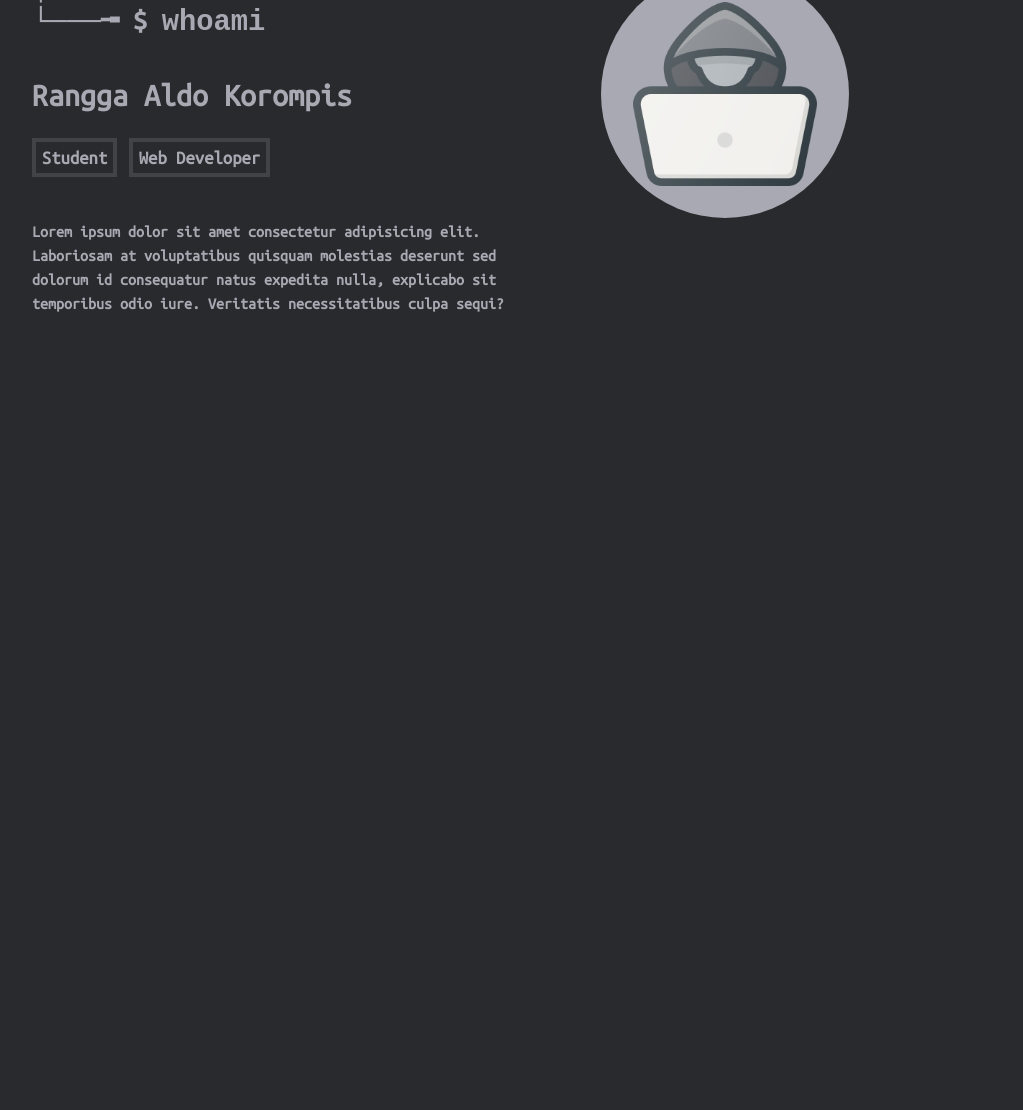
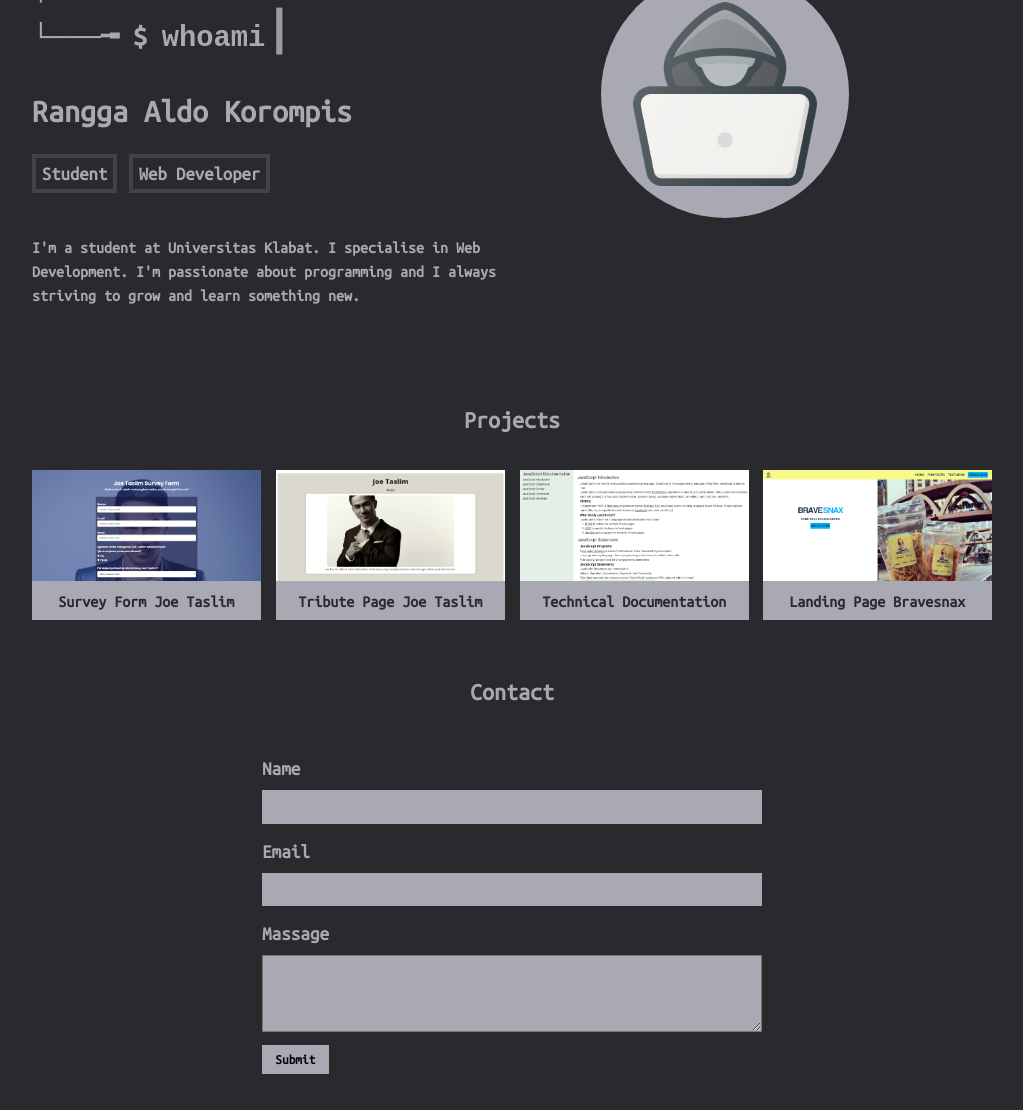
Before and after one commit to r4korompis/personal-CV, a plain HTML site: page index.html in a window 1280 px wide. Shown: the part 120-1230 px from the top of the page, without its empty margins (128-1151 px from the left). Before the commit the page ends 800 px from the top, so only its background shows below. Drawn offline with nearby package versions, Linux system fonts and the light colour scheme.

Commit message:
Update file

```diff
--- a/assets/style/style.css
+++ b/assets/style/style.css
@@ -32,6 +32,12 @@ a:visited {
 
 .container {
   margin: 1.25em 1.875em;
+}
+
+.subtitle {
+  padding-top: 2.5em;
+  text-align: center;
+  padding-bottom: 1.5625em;
 }
 
 /* Navigation */
@@ -110,6 +116,65 @@ a:visited {
   line-height: 1.5;
 }
 
+/* Projects */
+.cards {
+  display: grid;
+  grid-template-columns: repeat(auto-fit, minmax(12.5em, 1fr));
+  gap: 0.9375em;
+}
+
+.card-img a img {
+  width: 100%;
+  height: auto;
+}
+
+.card-img {
+  background: var(--font-color);
+}
+
+.card-title {
+  color: var(--basic-color);
+  text-align: center;
+  padding: 0.625em;
+}
+
+/* Contact */
+.form {
+  max-width: 31.25em;
+  margin: 0 auto;
+  display: flex;
+  flex-direction: column;
+}
+
+.form label {
+  font-size: 1.2em;
+  padding-top: 0.9375em;
+  padding-bottom: 0.625em;
+}
+
+#name,
+#email {
+  background: var(--font-color);
+  height: 2.5em;
+  border: none;
+}
+
+#massage {
+  background: var(--font-color);
+}
+
+#submit {
+  width: 5em;
+  background: var(--font-color);
+  border: none;
+  margin-top: 0.9375em;
+  padding: 0.625em;
+  cursor: pointer;
+  font-family: var(--basic-font);
+  font-weight: bold;
+  margin-bottom: 1.2em;
+}
+
 /* Responsive Breakpoint */
 /* Mobile devices */
 @media screen and (max-width: 415px) {
@@ -182,6 +247,10 @@ a:visited {
 
   .change-color {
     color: var(--basic-color);
+  }
+
+  .fixed {
+    position: fixed;
   }
 
   .nav-links {
--- a/index.html
+++ b/index.html
@@ -20,6 +20,9 @@
       crossorigin="anonymous"
     ></script>
 
+    <!-- AOS -->
+    <link rel="stylesheet" href="https://unpkg.com/aos@next/dist/aos.css" />
+
     <!-- Style -->
     <link rel="stylesheet" href="assets/style/style.css" />
   </head>
@@ -30,9 +33,9 @@
       <nav class="nav">
         <div class="nav-box">
           <ul class="nav-links">
-            <li class="nav-link"><a href="">Home</a></li>
-            <li class="nav-link"><a href="">Projects</a></li>
-            <li class="nav-link"><a href="">Contact</a></li>
+            <li class="nav-link"><a href="#home">Home</a></li>
+            <li class="nav-link"><a href="#projects">Projects</a></li>
+            <li class="nav-link"><a href="#contact">Contact</a></li>
           </ul>
           <ul class="nav-medsos">
             <li class="medsos">
@@ -60,27 +63,31 @@
       </nav>
 
       <!-- Header -->
-      <header class="header">
+      <header class="header" id="home">
         <div class="header-left">
           <div class="bash-style">
+            <div id="typed-strings">
+              <span>whoami</span>
+            </div>
             <span>┌────[rk@rk]─[/]</span>
             <br />
-            <span>└───╼ $ <span class="command">whoami</span></span>
+            <span>└───╼ $ <span class="command" id="typed"></span></span>
           </div>
+          <div data-aos="fade-right" data-aos-delay="1100">
             <h1 class="title">Rangga Aldo Korompis</h1>
             <div class="taglines">
               <h3 class="tagline">Student</h3>
               <h3 class="tagline">Web Developer</h3>
             </div>
             <p class="desc">
-            Lorem ipsum dolor sit amet consectetur adipisicing elit. Laboriosam
-            at voluptatibus quisquam molestias deserunt sed dolorum id
-            consequatur natus expedita nulla, explicabo sit temporibus odio
-            iure. Veritatis necessitatibus culpa sequi?
+              I'm a student at Universitas Klabat. I specialise in Web
+              Development. I'm passionate about programming and I always
+              striving to grow and learn something new.
             </p>
           </div>
+        </div>
         <div class="header-right">
-          <div class="hero">
+          <div class="hero" data-aos="fade-left" data-aos-delay="1200">
             <img
               src="assets/images/hero-img.png"
               alt="hero image"
@@ -93,14 +100,99 @@
       <!-- Main -->
       <main class="main">
         <!-- Projects -->
-        <section class="projects"></section>
+        <section class="projects" id="projects">
+          <h2 class="subtitle">Projects</h2>
+          <div class="cards">
+            <div class="card" data-aos="flip-left">
+              <div class="card-img">
+                <a
+                  href="https://ranggakorompis.github.io/survey-form-joe-taslim/"
+                  target="_blank"
+                  ><img
+                    src="assets/images/project-img/project1.png"
+                    alt="Project 1"
+                  />
+                  <p class="card-title">Survey Form Joe Taslim</p></a
+                >
+              </div>
+            </div>
+            <div class="card" data-aos="flip-left" data-aos-delay="100">
+              <div class="card-img">
+                <a
+                  href="https://ranggakorompis.github.io/tribute-page-joe-taslim/"
+                  target="_blank"
+                  ><img
+                    src="assets/images/project-img/project2.png"
+                    alt="Project 2"
+                  />
+                  <p class="card-title">Tribute Page Joe Taslim</p></a
+                >
+              </div>
+            </div>
+            <div class="card" data-aos="flip-left" data-aos-delay="200">
+              <div class="card-img">
+                <a
+                  href="https://ranggakorompis.github.io/technical-documentation-page/"
+                  target="_blank"
+                  ><img
+                    src="assets/images/project-img/project3.png"
+                    alt="Project 3"
+                  />
+                  <p class="card-title">Technical Documentation</p></a
+                >
+              </div>
+            </div>
+            <div class="card" data-aos="flip-left" data-aos-delay="300">
+              <div class="card-img">
+                <a
+                  href="https://ranggakorompis.github.io/landing-page-brave-snax/"
+                  target="_blank"
+                  ><img
+                    src="assets/images/project-img/project4.png"
+                    alt="Project 4"
+                  />
+                  <p class="card-title">Landing Page Bravesnax</p></a
+                >
+              </div>
+            </div>
+          </div>
+        </section>
 
         <!-- Contact -->
-        <section class="contact"></section>
+        <section class="contact" id="contact">
+          <h2 class="subtitle">Contact</h2>
+          <form action="" class="form" data-aos="fade-up">
+            <label for="name"> Name <br /> </label>
+            <input type="text" name="name" id="name" />
+            <label for="email"> Email <br /> </label>
+            <input type="email" name="email" id="email" />
+            <label for="massage"> Massage <br /> </label>
+            <textarea name="massage" id="massage" cols="30" rows="5"></textarea>
+            <input type="submit" value="Submit" id="submit" />
+          </form>
+        </section>
       </main>
     </div>
 
     <!-- Javascript -->
+    <!-- AOS -->
+    <script src="https://unpkg.com/aos@next/dist/aos.js"></script>
+    <script>
+      AOS.init({
+        once: true,
+      });
+    </script>
+
+    <!-- Typed.js -->
+    <script src="https://cdn.jsdelivr.net/npm/typed.js@2.0.12"></script>
+    <script>
+      var typed = new Typed("#typed", {
+        stringsElement: "#typed-strings",
+        typeSpeed: 100,
+      });
+    </script>
+
+    <!-- My script -->
     <script defer>
       const humburger = document.querySelector(".fa-bars");
       const nav = document.querySelector(".nav-box");
@@ -108,6 +200,7 @@
         nav.classList.toggle("toggle");
         humburger.classList.toggle("change-color");
         humburger.classList.toggle("fa-times");
+        humburger.classList.toggle("fixed");
       });
     </script>
   </body>
```
Lines whose indentation alone changed are shown as unchanged.
